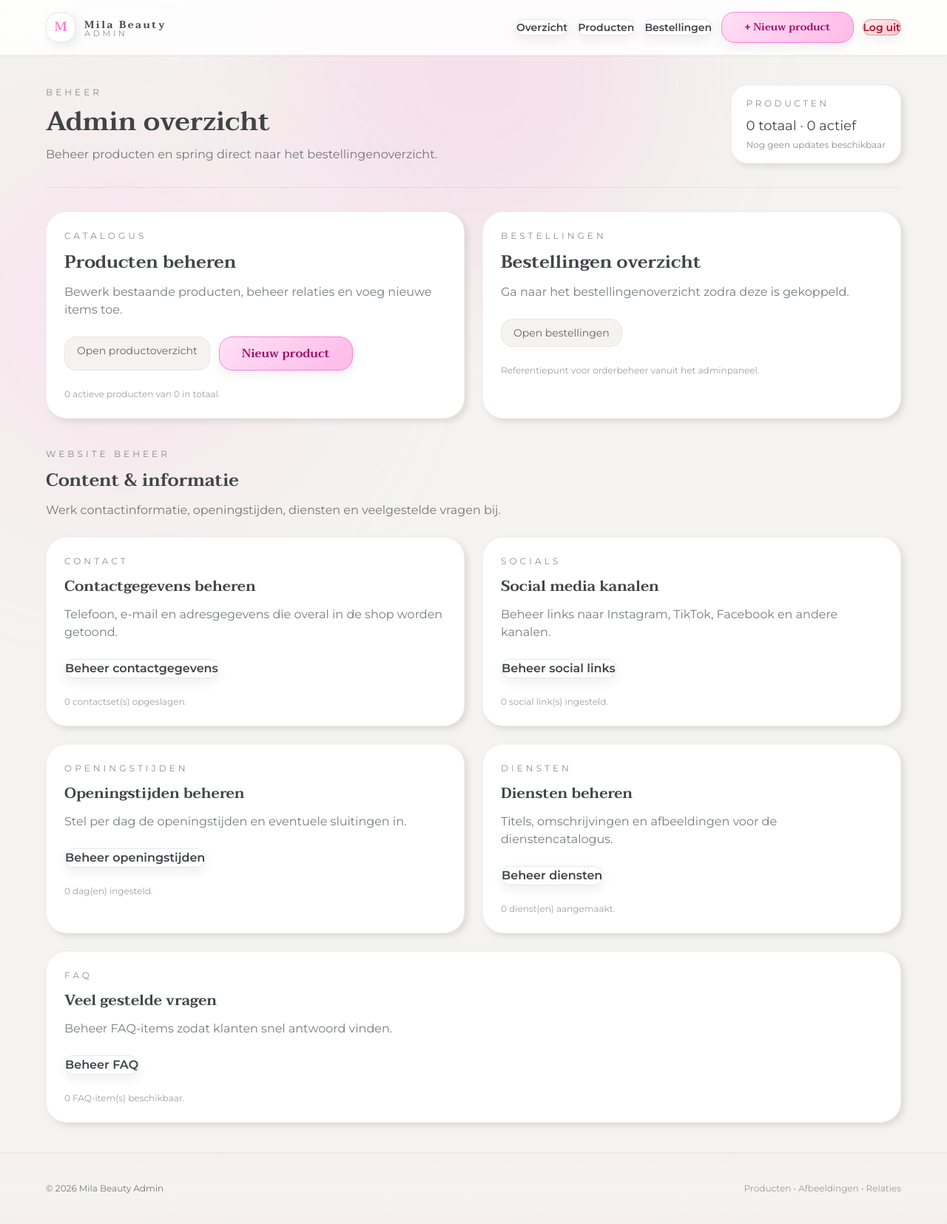
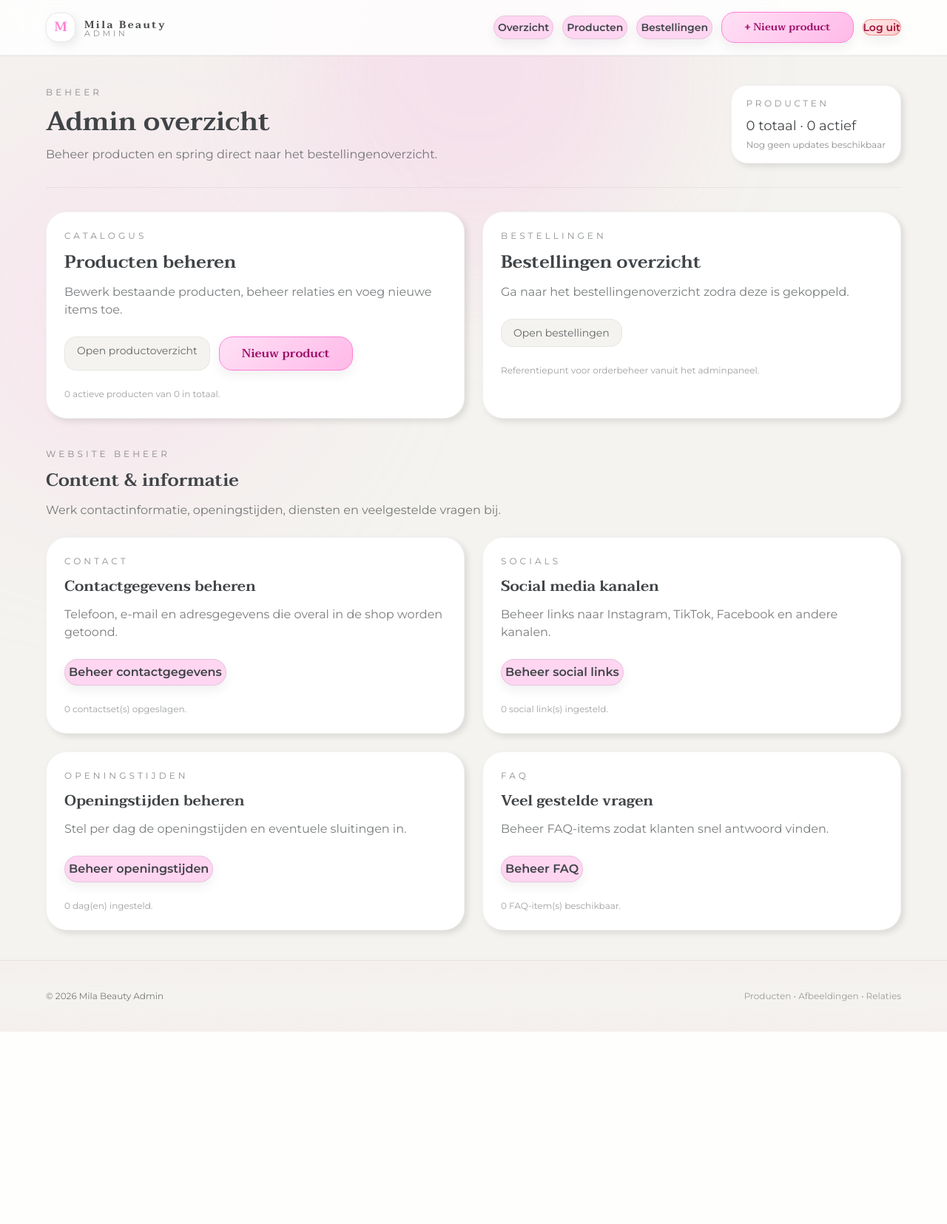
Before and after one commit to CnwebDev/milasbeauty, a PHP site: page /admin/index.php in a window 1280 px wide. Shown: the whole page at 74% size. After the commit the page ends 1395 px from the top, so only its background shows below. Run offline with PHP 8.4, Linux system fonts and the light colour scheme; the visitor is signed in with stand-in values (Sample User, id 1); data that the repository does not hold is empty; some libraries are stand-ins or nearby versions.

Commit message:
admin completer

```diff
--- a/admin/index.php
+++ b/admin/index.php
@@ -106,16 +106,6 @@ include __DIR__ . '/includes/header.php';
     </div>
 
     <div class="rounded-[28px] p-6 bg-white shadow-card border border-black/5">
-        <div class="text-xs tracking-[.34em] uppercase text-brandText/60">Diensten</div>
-        <h3 class="mt-3 font-serif text-xl">Diensten beheren</h3>
-        <p class="mt-3 text-brandText/70">Titels, omschrijvingen en afbeeldingen voor de dienstencatalogus.</p>
-        <div class="mt-6 flex flex-wrap gap-3">
-            <a class="btn btn-secondary" href="/admin/content/services.php">Beheer diensten</a>
-        </div>
-        <div class="mt-6 text-xs text-brandText/50"><?= $serviceCount ?> dienst(en) aangemaakt.</div>
-    </div>
-
-    <div class="rounded-[28px] p-6 bg-white shadow-card border border-black/5 md:col-span-2">
         <div class="text-xs tracking-[.34em] uppercase text-brandText/60">FAQ</div>
         <h3 class="mt-3 font-serif text-xl">Veel gestelde vragen</h3>
         <p class="mt-3 text-brandText/70">Beheer FAQ-items zodat klanten snel antwoord vinden.</p>
@@ -124,6 +114,17 @@ include __DIR__ . '/includes/header.php';
         </div>
         <div class="mt-6 text-xs text-brandText/50"><?= $faqCount ?> FAQ-item(s) beschikbaar.</div>
     </div>
+<!--    <div class="rounded-[28px] p-6 bg-white shadow-card border border-black/5">-->
+<!--        <div class="text-xs tracking-[.34em] uppercase text-brandText/60">Diensten</div>-->
+<!--        <h3 class="mt-3 font-serif text-xl">Diensten beheren</h3>-->
+<!--        <p class="mt-3 text-brandText/70">Titels, omschrijvingen en afbeeldingen voor de dienstencatalogus.</p>-->
+<!--        <div class="mt-6 flex flex-wrap gap-3">-->
+<!--            <a class="btn btn-secondary" href="/admin/content/services.php">Beheer diensten</a>-->
+<!--        </div>-->
+<!--        <div class="mt-6 text-xs text-brandText/50">--><?php //= $serviceCount ?><!-- dienst(en) aangemaakt.</div>-->
+<!--    </div>-->
+
+
 </div>
 
 <?php include __DIR__ . '/includes/footer.php'; ?>
--- a/assets/css/admin.css
+++ b/assets/css/admin.css
@@ -71,11 +71,12 @@
 .btn-secondary {
     border-color: var(--admin-border);
     color: var(--color-brand-text);
-    background: rgba(255, 255, 255, 0.88);
+    background: #ffd6f2;
+    padding: 5px;
 }
 
 .btn-secondary:hover {
-    background: #ffffff;
+    background: #ff80d5;
     box-shadow: 0 10px 18px rgba(132, 153, 148, 0.2);
     transform: translateY(-1px);
 }
```
Also changed, not shown: sql/opening-hours-seed.sql (deleted, +0 -9 lines), sql/seed.sql (added, +15 -0 lines).
